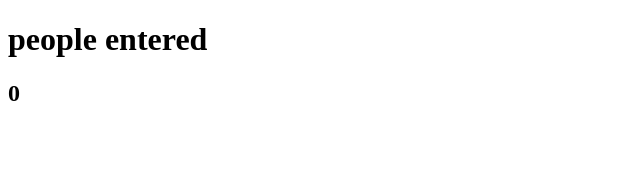
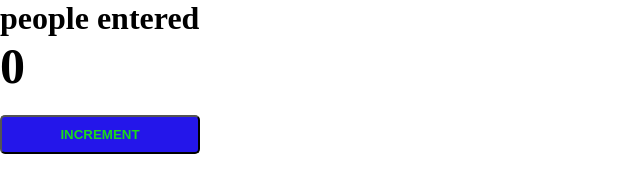
Before and after one commit to Jane-Wandia/passeger-counter-app, a plain HTML site: page index.html in a window 1280 px wide. Shown: the whole page, without its empty margins (0-640 px from the left). Drawn offline with Linux system fonts and the light colour scheme.

Commit message:
added a button, and a funtion as well as styled in css

```diff
--- a/index.html
+++ b/index.html
@@ -10,6 +10,7 @@
 <body>
     <h1>people entered</h1>
     <h2 id="count-el">0</h2>
+    <button id="increment-btn" onclick="increment()" >INCREMENT</button>
     <script src="index.js"></script>
 
 </body>
--- a/index.js
+++ b/index.js
@@ -1 +1,12 @@
-document.getelementid("count-el".innerText=5)
+//document.getelementid("count-el".innerText=5)
+
+//let count = 5
+
+//count = 3
+//count= 1
+
+//console.log(count)
+
+function increment() {
+    console.log("The button was clicked")
+}
--- a/style.css
+++ b/style.css
@@ -0,0 +1,25 @@
+*{
+    margin: 0;
+    padding: 0;
+}
+h1{
+
+}
+h2{
+    font-size: 50px;
+    margin-top: 0;
+    margin-bottom: 20px;
+}
+button{
+    border-radius: 0%;
+    padding-top: 10px;
+    padding-bottom: 10px;
+    color: rgb(26, 219, 26);
+    font-weight: bold;
+    width: 200px;
+    margin-bottom: 5px;
+    border-radius: 5px;
+}
+#increment-btn{
+    background-color: rgb(36, 22, 234);
+}
```
